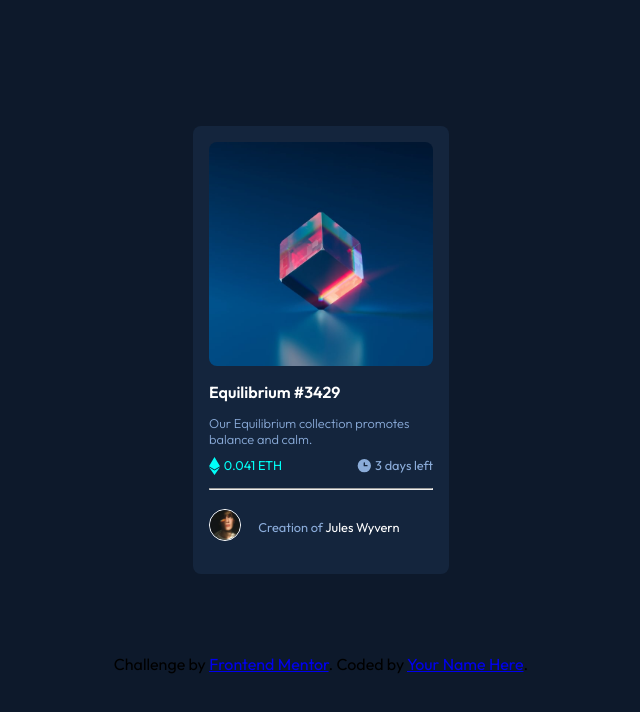
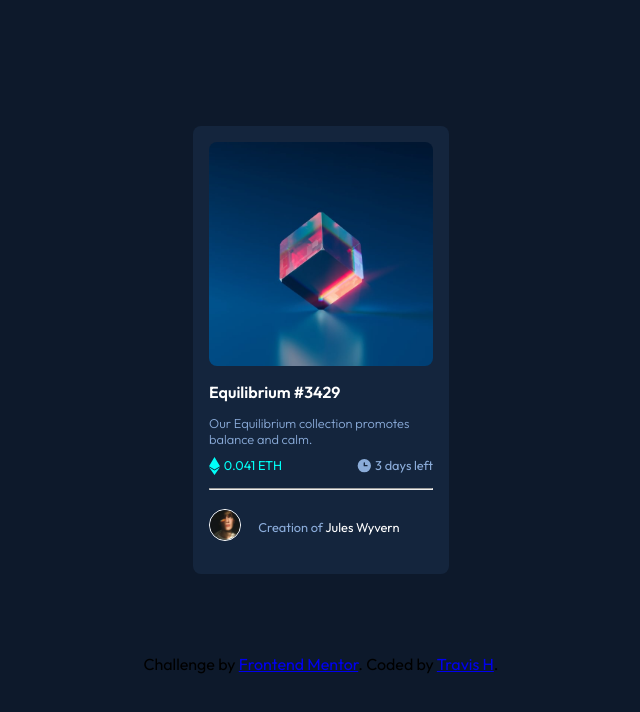
Before and after one commit to TravisH-bot/nft-preview-card-component-main, a plain HTML site: page index.html in a window 1280 px wide. Shown: the whole page, without its empty margins (319-959 px from the left). Drawn offline with Linux system fonts and the light colour scheme.

Commit message:
corrected attribution div

```diff
--- a/index.html
+++ b/index.html
@@ -66,7 +66,7 @@
     </section>
     <div class="attribution">
       Challenge by <a href="https://www.frontendmentor.io?ref=challenge" target="_blank">Frontend Mentor</a>.
-      Coded by <a href="#">Your Name Here</a>.
+      Coded by <a href="https://www.frontendmentor.io/profile/TravisH-bot">Travis H</a>.
     </div>
   </section>
 </body>
```
